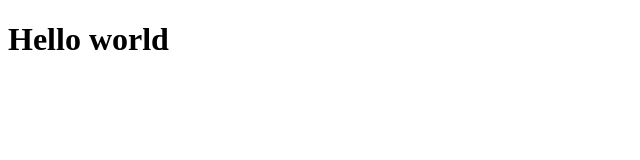
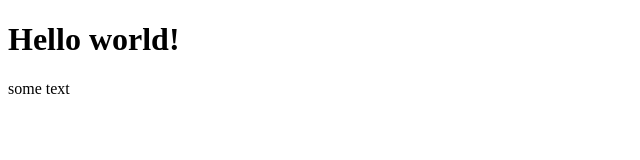
Before and after one commit to Mariko456/git-day-1-practice, a plain HTML site: page index.html in a window 1280 px wide. Shown: the full height of the page, 0-640 px from the left. Drawn offline with Linux system fonts and the light colour scheme.

Commit message:
added some new text

```diff
--- a/index.html
+++ b/index.html
@@ -4,9 +4,12 @@
     <meta charset="UTF-8">
     <meta http-equiv="X-UA-Compatible" content="IE=edge">
     <meta name="viewport" content="width=device-width, initial-scale=1.0">
-    <title>the main Document 2</title>
+    <title>the main Document</title>
 </head>
 <body>
-    <h1>Hello world</h1>
+    <h1>Hello world!</h1>
+    <p>
+        some text
+    </p>
 </body>
 </html>
```
